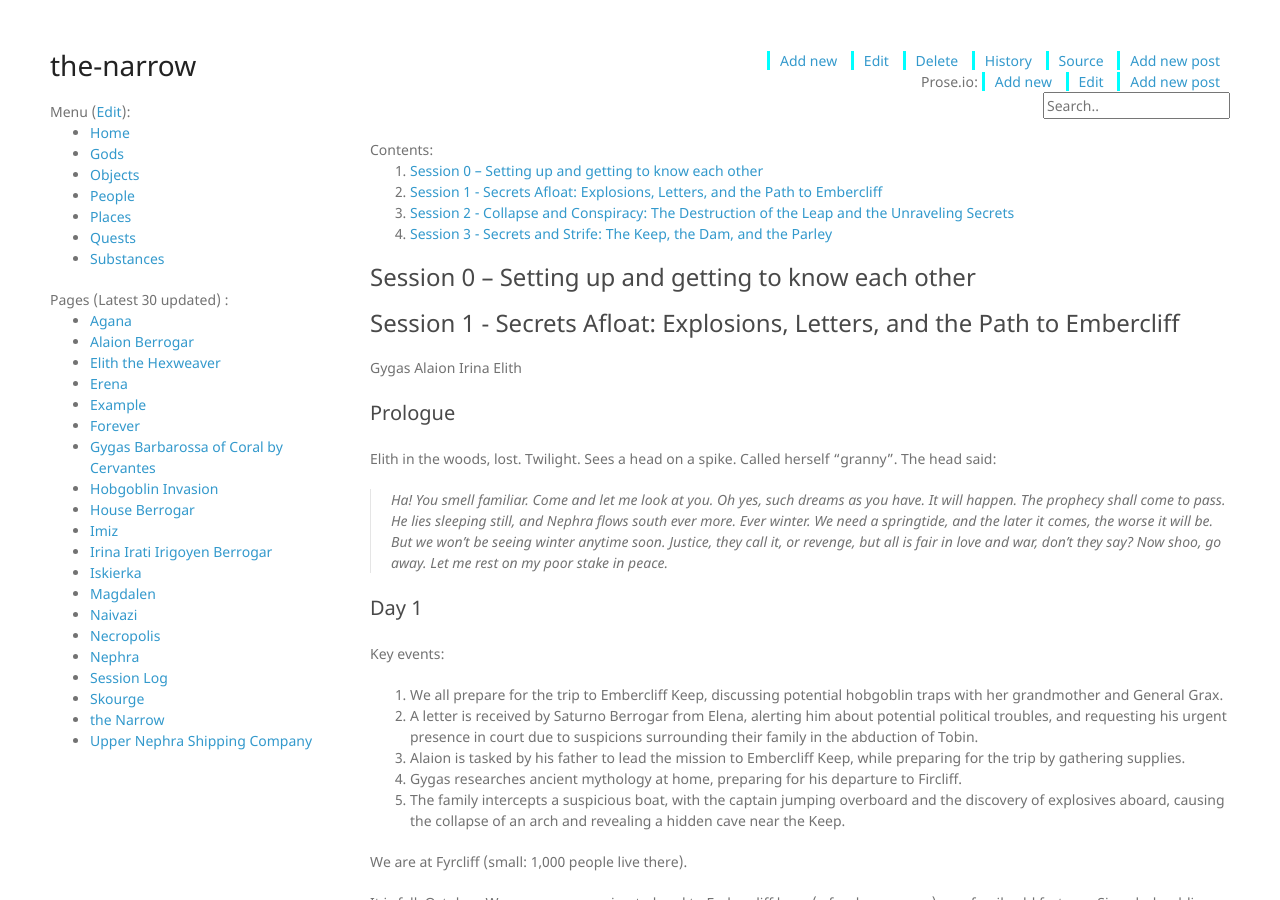
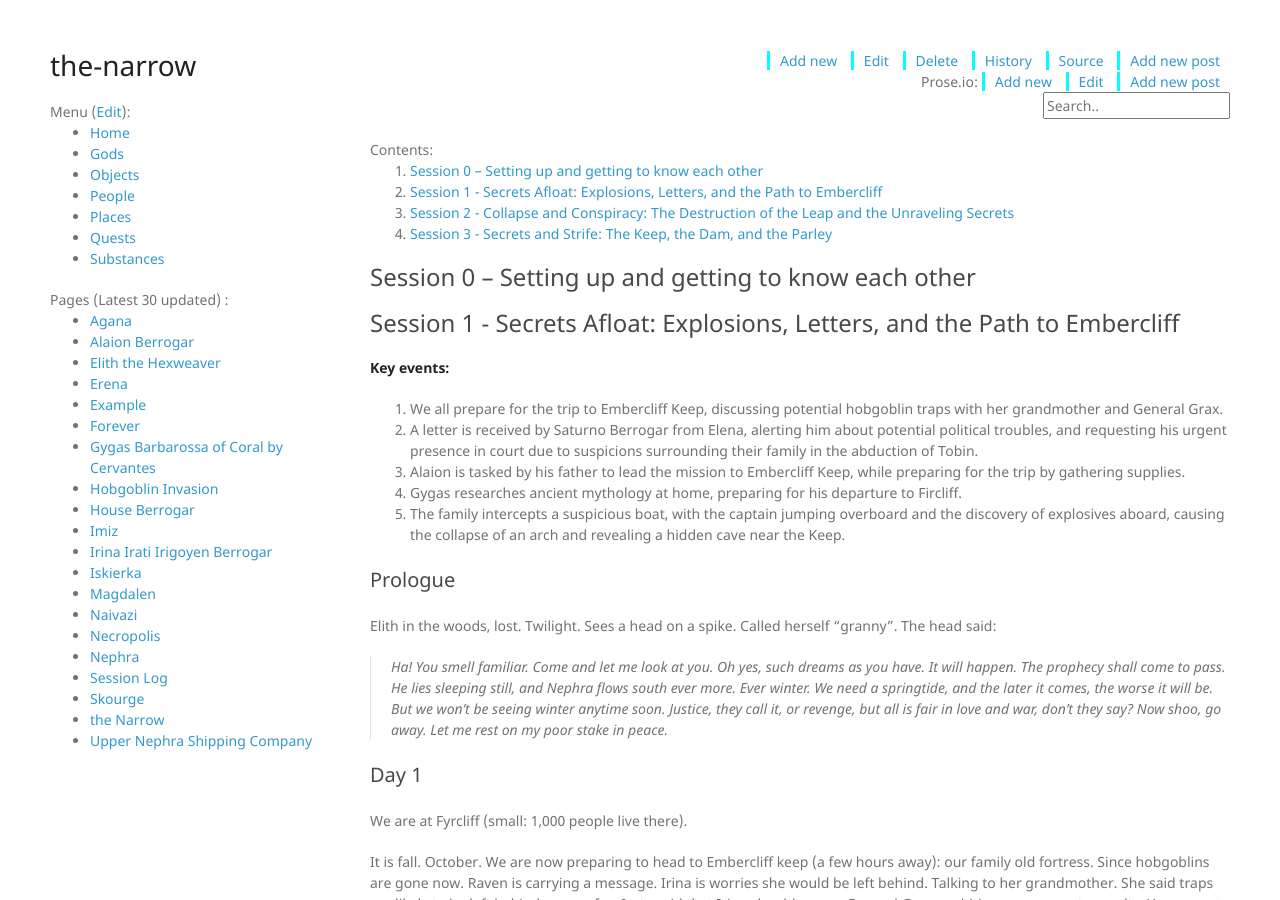
Before and after one commit to Immiora/the-narrow, a Jekyll site: the page built from wiki/quests/SessionLog.md, in a window 1280 px wide and 900 px high. Built offline with Jekyll 4.4.1, drawn with Linux system fonts in a browser that asks for light colours; nearby versions of some CDN libraries.

Commit message:
formatting

```diff
--- a/wiki/quests/SessionLog.md
+++ b/wiki/quests/SessionLog.md
@@ -9,25 +9,21 @@ categories: quests
 
 
 ### Session 1 - Secrets Afloat: Explosions, Letters, and the Path to Embercliff
-Gygas
-Alaion
-Irina
-Elith
 
-#### Prologue
-Elith in the woods, lost. Twilight. Sees a head on a spike. Called herself "granny". The head said:
-
-> Ha! You smell familiar. Come and let me look at you. Oh yes, such dreams as you have. It will happen. The prophecy shall come to pass. He lies sleeping still, and Nephra flows south ever more. Ever winter. We need a springtide, and the later it comes, the worse it will be. But we won't be seeing winter anytime soon. Justice, they call it, or revenge, but all is fair in love and war, don't they say? Now shoo, go away. Let me rest on my poor stake in peace.
-
-#### Day 1
-
-Key events:
+**Key events:**
 1. We all prepare for the trip to Embercliff Keep, discussing potential hobgoblin traps with her grandmother and General Grax.
 2. A letter is received by Saturno Berrogar from Elena, alerting him about potential political troubles, and requesting his urgent presence in court due to suspicions surrounding their family in the abduction of Tobin.
 3. Alaion is tasked by his father to lead the mission to Embercliff Keep, while preparing for the trip by gathering supplies.
 4. Gygas researches ancient mythology at home, preparing for his departure to Fircliff.
 5. The family intercepts a suspicious boat, with the captain jumping overboard and the discovery of explosives aboard, causing the collapse of an arch and revealing a hidden cave near the Keep.
 
+#### Prologue
+
+Elith in the woods, lost. Twilight. Sees a head on a spike. Called herself "granny". The head said:
+
+> Ha! You smell familiar. Come and let me look at you. Oh yes, such dreams as you have. It will happen. The prophecy shall come to pass. He lies sleeping still, and Nephra flows south ever more. Ever winter. We need a springtide, and the later it comes, the worse it will be. But we won't be seeing winter anytime soon. Justice, they call it, or revenge, but all is fair in love and war, don't they say? Now shoo, go away. Let me rest on my poor stake in peace.
+
+#### Day 1
 
 We are at Fyrcliff (small: 1,000 people live there).
 
@@ -73,7 +69,8 @@ As the ship crashed, the arch collapsed. The arch of the Leap was destroyed and
 
 
 ### Session 2 - Collapse and Conspiracy: The Destruction of the Leap and the Unraveling Secrets
-Key events:
+
+**Key events:**
 1. The Leap is destroyed, revealing a large cave mouth on the other side of the river.
 2. The group is in a skiff with a bleeding captain, whom Alaion heals.
 3. The boy, the heir apparent Tobbin, doesn't remember how he got on the ship.
@@ -125,7 +122,8 @@ Elith goes to the body. She gets an inkling about the kind of magic: someone or
 Irina went to general Grax at the encampment. Asking about an engineer to help break the dam. More testing is needed to estimate the time for this work. Grax feels strongly for this land, feels that the land needs to be protected. Sees us as stewards of the land. Irina feels insulted.
 
 ### Session 3 - Secrets and Strife: The Keep, the Dam, and the Parley
-Key events:
+
+**Key events:**
 1. Speckled Jim returns, delivering a letter from Tenestra warning Alaion of her family's plot to intercept his father at the border.
 2. Alaion's father is intercepted by 30 armed Dainyr men, likely taken to Suncrest Castle.
 3. The Berrogars send a formal request for parley with Lady Helena Dainyr to negotiate their father's release at Castle Oxbow.
```
